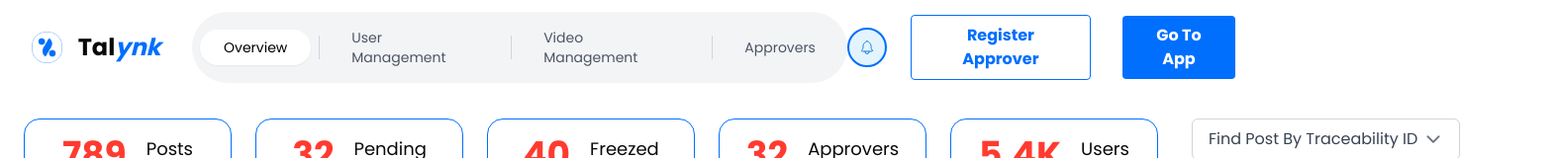
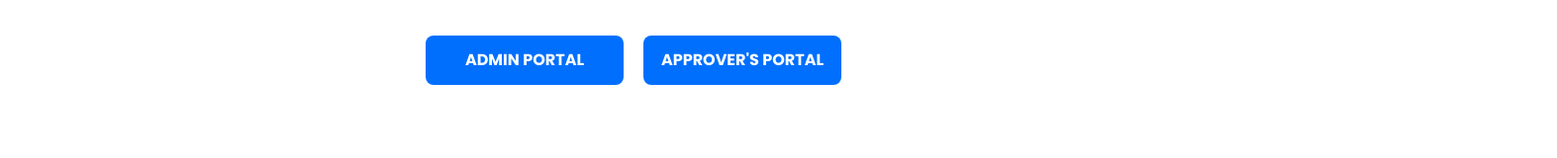
Before and after one commit to mahingaRodin/Talynk, a React (Vite) app: page / in a window 1280 px wide. Shown: the top 160 px of the page at 99% size, 1573 px wide, since content can reach past the window. Built offline with nearby package versions, Linux system fonts and the light colour scheme.

Commit message:
landing page

```diff
--- a/src/App.tsx
+++ b/src/App.tsx
@@ -4,13 +4,15 @@ import VideoManagement from './components/video/VideoManagment';
 import Approvers from './components/Approver/Approver';
 import Home from './components/overview/Home';
 import Ahome from './Approvers Portal/Home'
+import Landing from './Landing';
 import './App.css'
 function App() {
   return (
     <Router>
 
       <Routes>
-        <Route path="/" element={<div><Home></Home></div>} />
+        <Route path="/" element={<div><Landing></Landing></div>} />
+        <Route path="/home1" element={<div><Home></Home></div>} />
         <Route path="/user-management" element={<UserManagement />} />
         <Route path="/video-management" element={<VideoManagement />} />
         <Route path="/approvers" element={<Approvers />} />
--- /dev/null
+++ b/src/Landing.tsx
@@ -0,0 +1,18 @@
+import React from 'react'
+import { useNavigate } from 'react-router-dom'
+
+const Landing = () => {
+    const navigate = useNavigate();
+  return (
+    <div className='flex gap-5 justify-center text-center pt-9'>
+        <button onClick={()=>navigate('/home1')} className='bg-blue text-white font-semibold w-[200px] h-[50px] rounded-lg'>
+            ADMIN PORTAL
+        </button>
+        <button onClick={()=>navigate('/home')} className='bg-blue w-[200px] text-white font-semibold h-[50px] rounded-lg'>
+            APPROVER'S PORTAL
+        </button>
+    </div>
+  )
+}
+
+export default Landing
--- a/src/components/overview/navbar.tsx
+++ b/src/components/overview/navbar.tsx
@@ -2,10 +2,10 @@ import Navigation from "./navigation"
 import logo from '../../assets/tLogo.png'
 import { IoNotificationsOutline } from "react-icons/io5"
 import CustomButton from "./customButton"
-import { useNavigate } from "react-router-dom"
+
 const navbar = () => {
 
-  const navigate = useNavigate();
+
   return (
 
        <header className="sticky top-0 left-0 right-0 z-50  bg-white">
@@ -30,7 +30,7 @@ const navbar = () => {
       {/* Notification and Buttons */}
       <div className="flex items-center gap-6">
         {/* Notification Icon */}
-        <div onClick={()=>navigate('/home')} className="flex items-center justify-center w-10 h-10 rounded-full bg-[#E4F4FF] border-2 border-blue cursor-pointer">
+        <div className="flex items-center justify-center w-10 h-10 rounded-full bg-[#E4F4FF] border-2 border-blue cursor-pointer">
           <IoNotificationsOutline color="#1782CF"  />
         </div>
 
--- a/src/components/overview/navigation.tsx
+++ b/src/components/overview/navigation.tsx
@@ -9,7 +9,7 @@ const Navigation: React.FC<NavigationProps> = ({ removeTab = null }) => {
   const location = useLocation(); // Get current path to highlight the active tab
 
   const navItems = [
-    { name: 'Overview', path: '/' },
+    { name: 'Overview', path: '/home1' },
     { name: 'User Management', path: '/user-management' },
     { name: 'Video Management', path: '/video-management' },
     { name: 'Approvers', path: '/approvers' },
```
